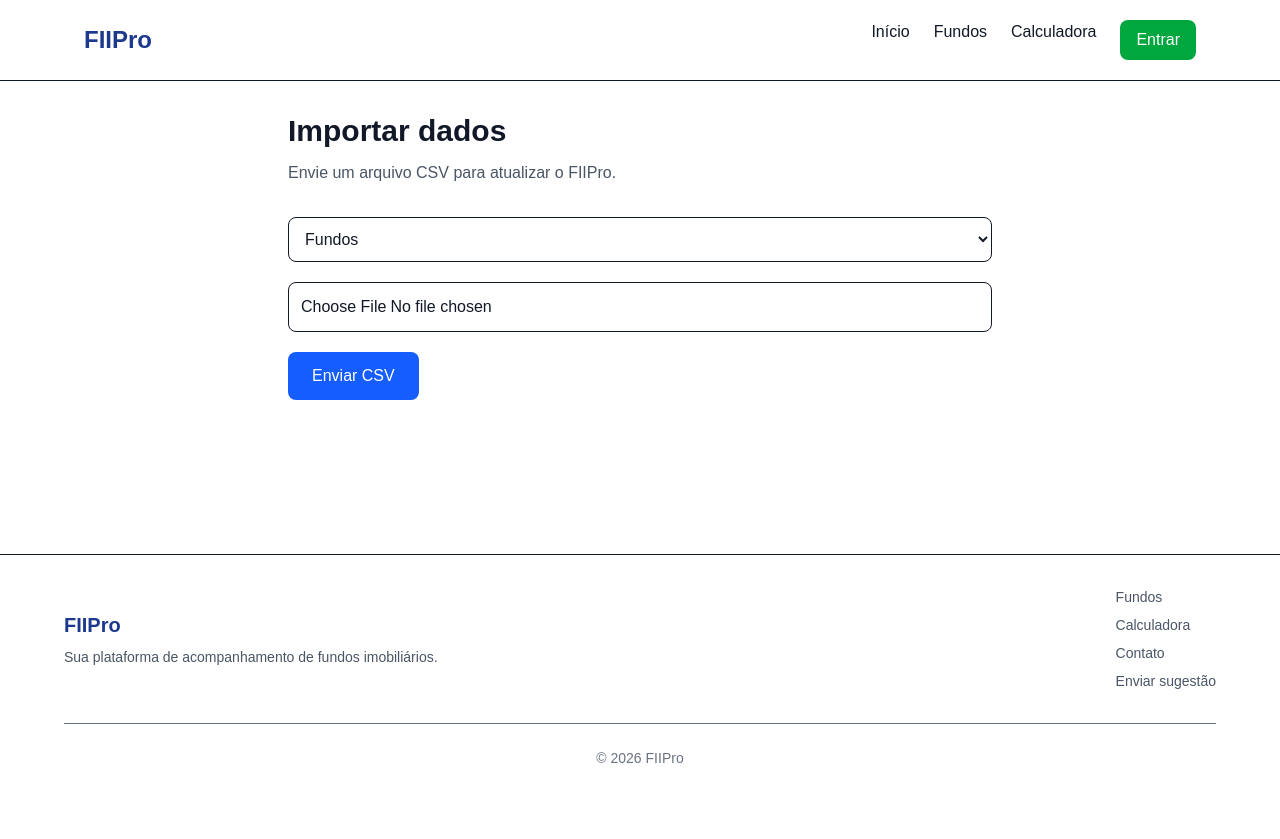
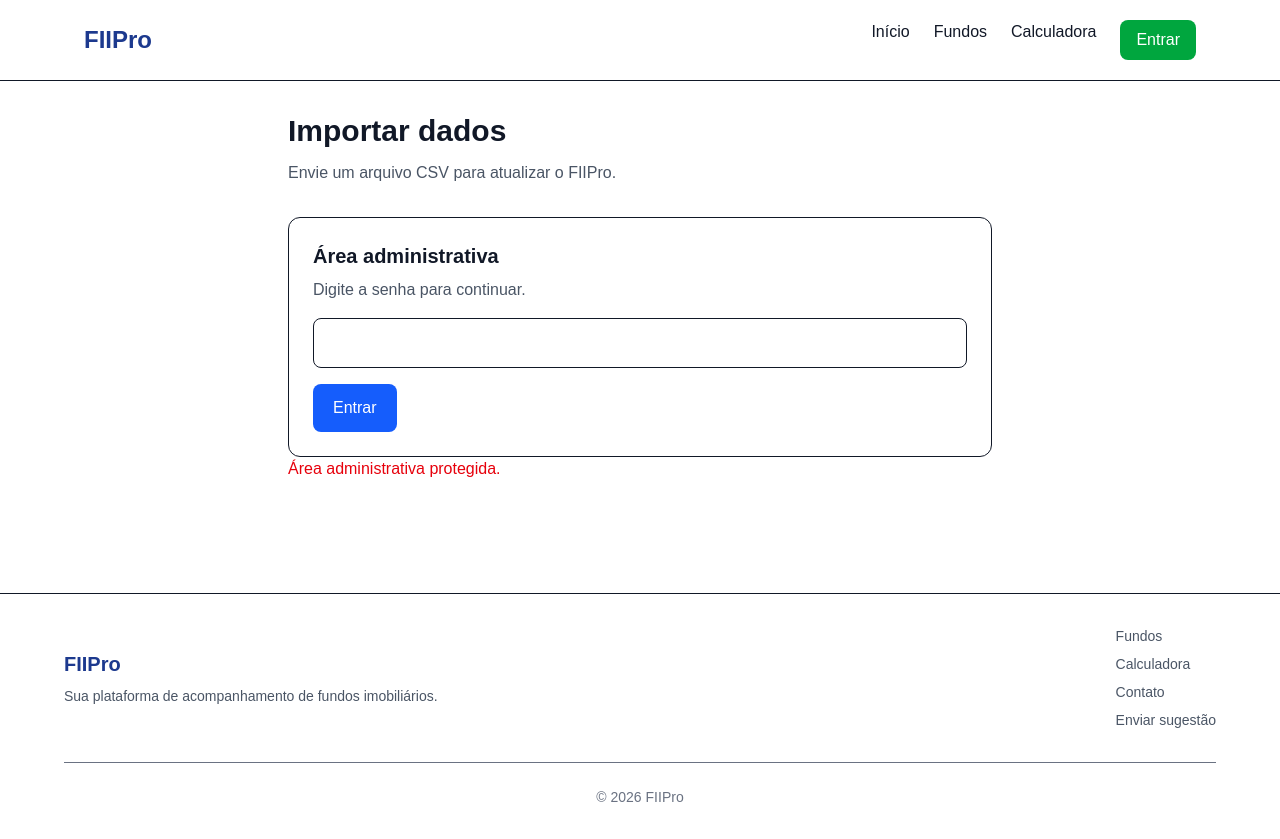
Before and after one commit to rodolforosseto-alt/fiipro-platform, a Next.js app: page /admin/importar in a window 1280 px wide. Before the commit the page ends 800 px from the top, so only its background shows below. Built offline with nearby package versions, Linux system fonts and the light colour scheme; no server answers.

Commit message:
git commit -m "protect admin import area with password"

```diff
--- /dev/null
+++ b/src/app/admin/importar/AdminLogin.tsx
@@ -0,0 +1,124 @@
+"use client";
+
+
+import { useState } from "react";
+
+import { validarAdminSenha }
+from "./actions";
+
+
+export function AdminLogin(){
+
+
+const [senha,setSenha] =
+useState("");
+
+const [erro,setErro] =
+useState("");
+
+
+
+async function entrar(){
+
+const resultado =
+await validarAdminSenha(senha);
+
+
+if(resultado.sucesso){
+
+window.location.reload();
+
+}else{
+
+setErro(
+"Senha inválida."
+);
+
+}
+
+}
+
+
+
+return (
+
+<div className="mt-8 rounded-xl border p-6">
+
+
+<h2 className="text-xl font-bold">
+
+Área administrativa
+
+</h2>
+
+
+<p className="mt-2 text-gray-600">
+
+Digite a senha para continuar.
+
+</p>
+
+
+
+<input
+
+type="password"
+
+value={senha}
+
+onChange={(e)=>
+setSenha(e.target.value)
+}
+
+className="
+mt-4
+w-full
+rounded-lg
+border
+p-3
+"
+
+/>
+
+
+
+<button
+
+onClick={entrar}
+
+className="
+mt-4
+rounded-lg
+bg-blue-600
+px-5
+py-3
+text-white
+"
+
+>
+
+Entrar
+
+</button>
+
+
+
+{
+erro && (
+
+<p className="mt-3 text-red-600">
+
+{erro}
+
+</p>
+
+)
+
+}
+
+
+</div>
+
+)
+
+}
--- /dev/null
+++ b/src/app/admin/importar/actions.ts
@@ -0,0 +1,37 @@
+"use server";
+
+import { cookies } from "next/headers";
+
+
+export async function validarAdminSenha(
+senha:string
+){
+
+if(
+senha === process.env.ADMIN_PASSWORD
+){
+
+const cookieStore = await cookies();
+
+cookieStore.set(
+"fiipro_admin",
+"true",
+{
+httpOnly:true,
+secure:true,
+sameSite:"strict",
+maxAge:60*60*8
+}
+);
+
+return {
+sucesso:true
+};
+
+}
+
+
+return {
+sucesso:false
+};
+}
--- a/src/app/admin/importar/page.tsx
+++ b/src/app/admin/importar/page.tsx
@@ -1,7 +1,16 @@
 import { ImportCsvForm } from "@/features/importacoes/components/ImportCsvForm";
 
+import { cookies } from "next/headers";
 
-export default function ImportarPage(){
+import { AdminLogin }
+from "./AdminLogin";
+
+export default async function ImportarPage(){
+
+const cookieStore = await cookies();
+
+const autorizado =
+cookieStore.get("fiipro_admin")?.value === "true";
 
 return (
 
@@ -24,7 +33,21 @@ Envie um arquivo CSV para atualizar o FIIPro.
 
 <div className="mt-8">
 
+{
+autorizado
+?
+
 <ImportCsvForm />
+
+:
+
+<AdminLogin />
+
+}
+
+<p className="text-red-600">
+Área administrativa protegida.
+</p>
 
 </div>
 
--- a/src/components/finance/FundCard.tsx
+++ b/src/components/finance/FundCard.tsx
@@ -46,7 +46,7 @@ export function FundCard({
           </p>
 
           <p className="text-lg font-semibold">
-            R$ {cotacao.toFixed(2)}
+            {cotacao != null ? `R$ ${cotacao.toFixed(2)}` : "--"}
           </p>
         </div>
 
@@ -57,7 +57,7 @@ export function FundCard({
           </p>
 
           <p className="text-lg font-semibold text-green-600">
-            R$ {ultimo_dividendo.toFixed(2)}
+            {ultimo_dividendo != null ? `R$ ${ultimo_dividendo.toFixed(2)}` : "--"}
           </p>
         </div>
 
@@ -68,7 +68,7 @@ export function FundCard({
           </p>
 
           <p className="text-lg font-semibold">
-            {dy_mensal}%
+            {dy_mensal != null ? `${dy_mensal.toFixed(2)}%` : "--"}
           </p>
         </div>
 
--- a/src/features/importacoes/services/dividend-import.service.ts
+++ b/src/features/importacoes/services/dividend-import.service.ts
@@ -122,13 +122,22 @@ erros
 
 }
 
+const dividendosUnicos =
+Array.from(
+new Map(
+dividendos.map(item => [
+`${item.fundo_id}-${item.data_pagamento}-${item.valor}`,
+item
+])
+).values()
+);
 
 const { data,error } =
 
 await supabase
 .from("dividendos")
 .upsert(
-dividendos,
+dividendosUnicos,
 {
 onConflict:
 "fundo_id,data_pagamento,valor"
```
